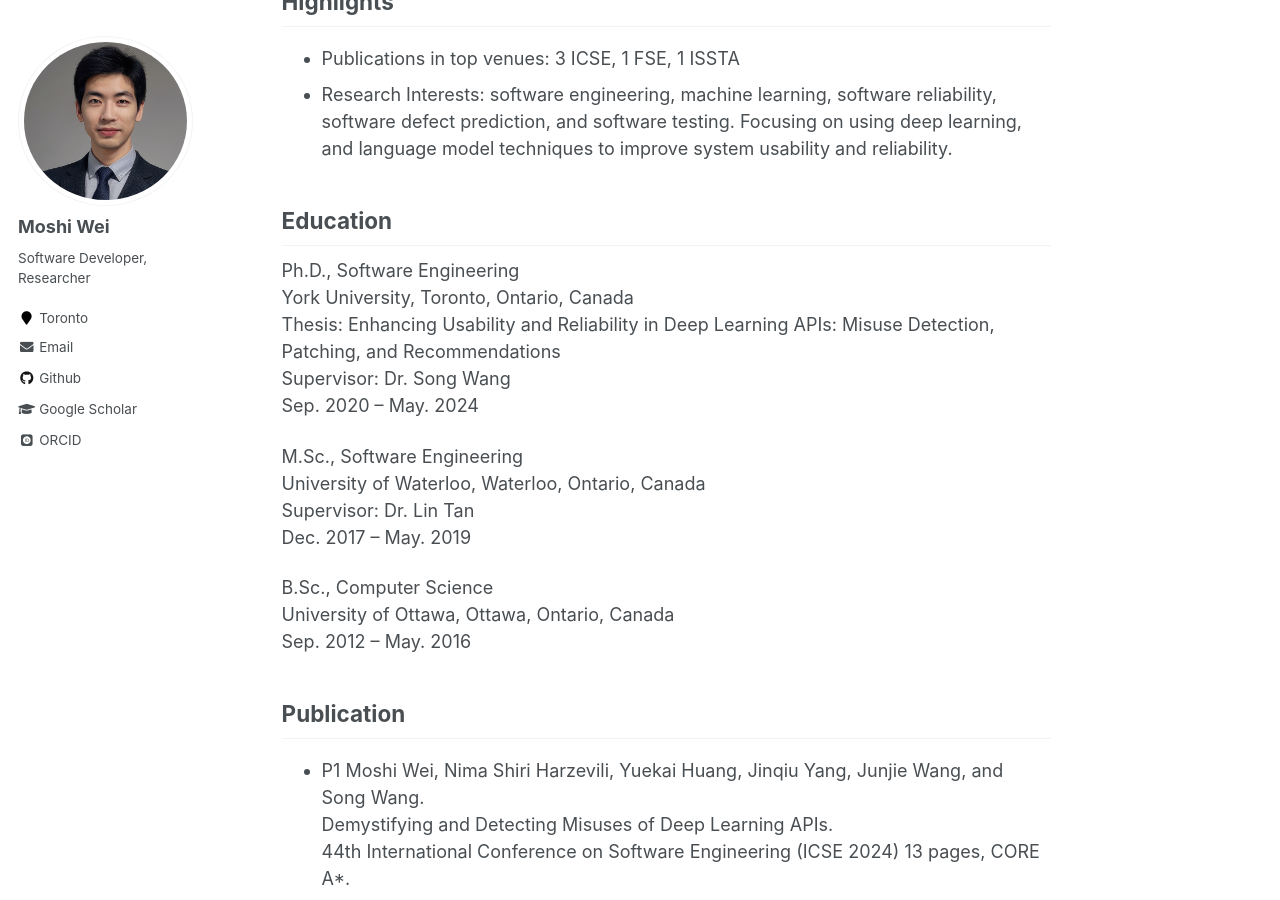
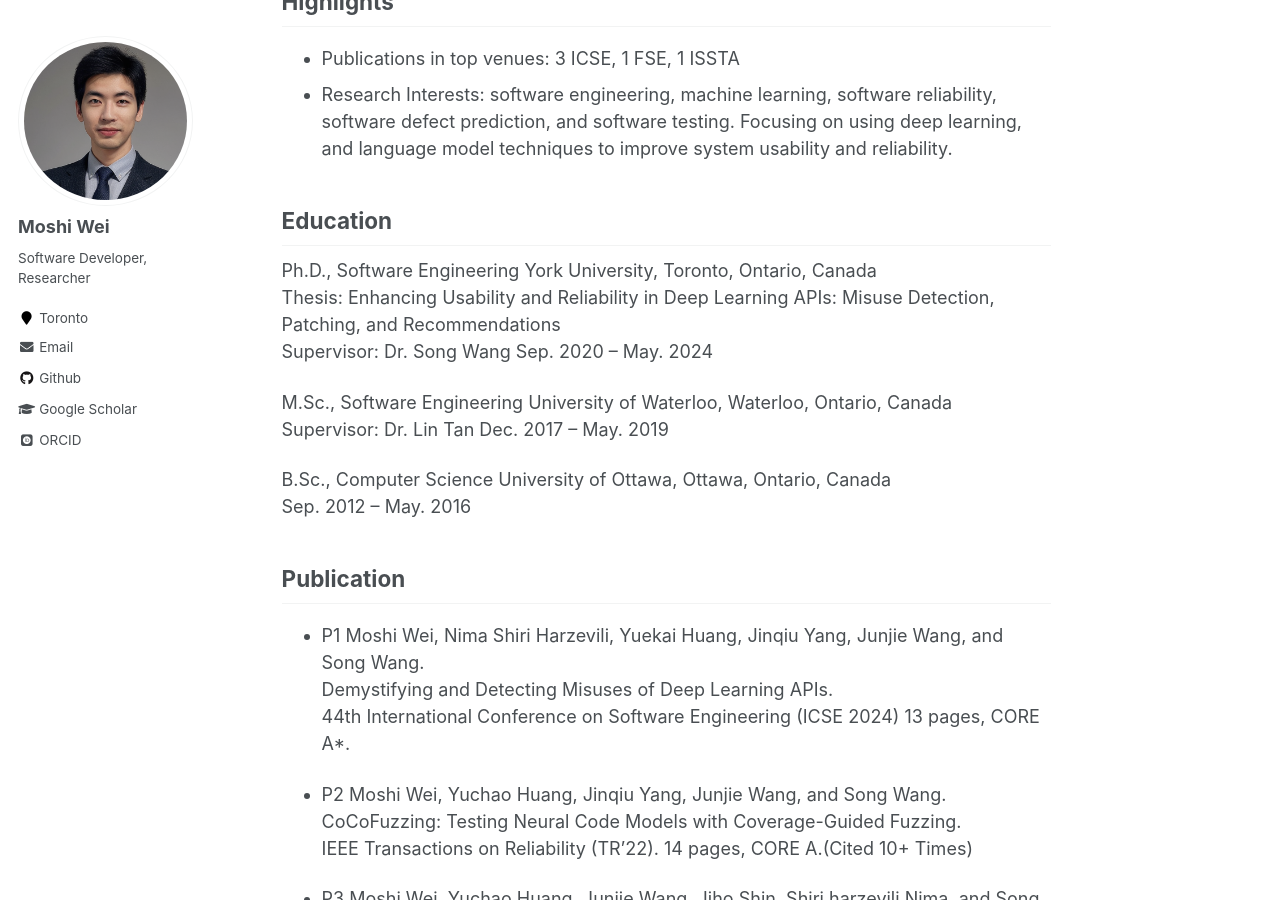
Before and after one commit to Moshiii/Moshiii.github.io, a Jekyll site: the page built from _pages/about.md, in a window 1280 px wide and 900 px high, scrolled down 501 px. Built offline with Jekyll 4.4.1, drawn with Linux system fonts in a browser that asks for light colours; some web fonts are replaced.

```diff
--- a/_pages/about.md
+++ b/_pages/about.md
@@ -18,19 +18,14 @@ Hello, I am Moshi, a Ph.D. student in Software Engineering from York University.
 
 ## Education
 
-Ph.D., Software Engineering\
-York University, Toronto, Ontario, Canada\
+Ph.D., Software Engineering          York University, Toronto, Ontario, Canada\
 Thesis: Enhancing Usability and Reliability in Deep Learning APIs: Misuse Detection, Patching, and Recommendations\
-Supervisor: Dr. Song Wang\
-Sep. 2020 – May. 2024
+Supervisor: Dr. Song Wang            Sep. 2020 – May. 2024
 
-M.Sc., Software Engineering\
-University of Waterloo, Waterloo, Ontario, Canada\
-Supervisor: Dr. Lin Tan\
-Dec. 2017 – May. 2019
+M.Sc., Software Engineering          University of Waterloo, Waterloo, Ontario, Canada\
+Supervisor: Dr. Lin Tan              Dec. 2017 – May. 2019
 
-B.Sc., Computer Science\
-University of Ottawa, Ottawa, Ontario, Canada\
+B.Sc., Computer Science              University of Ottawa, Ottawa, Ontario, Canada\
 Sep. 2012 – May. 2016
 
 ## Publication
```
